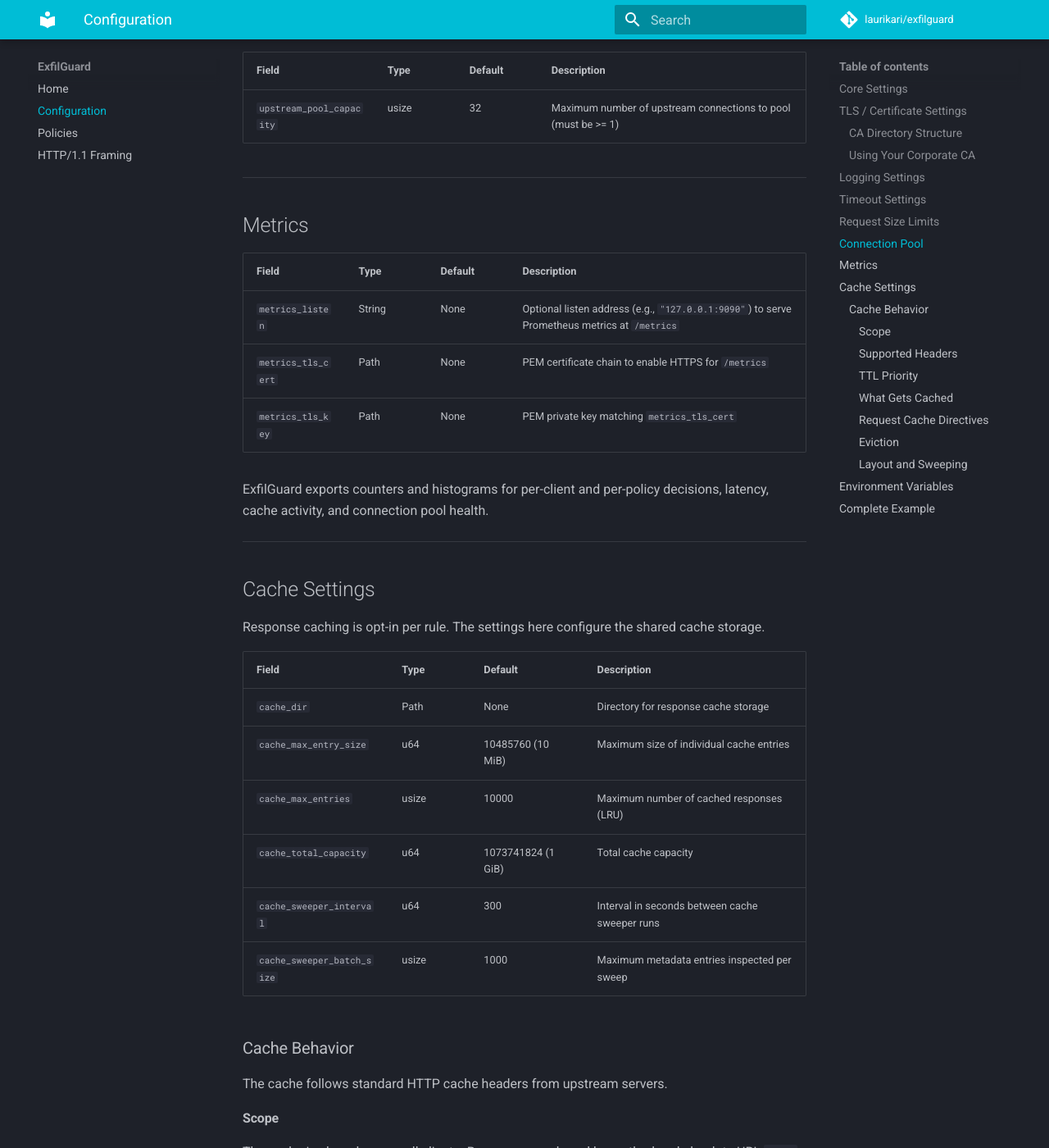
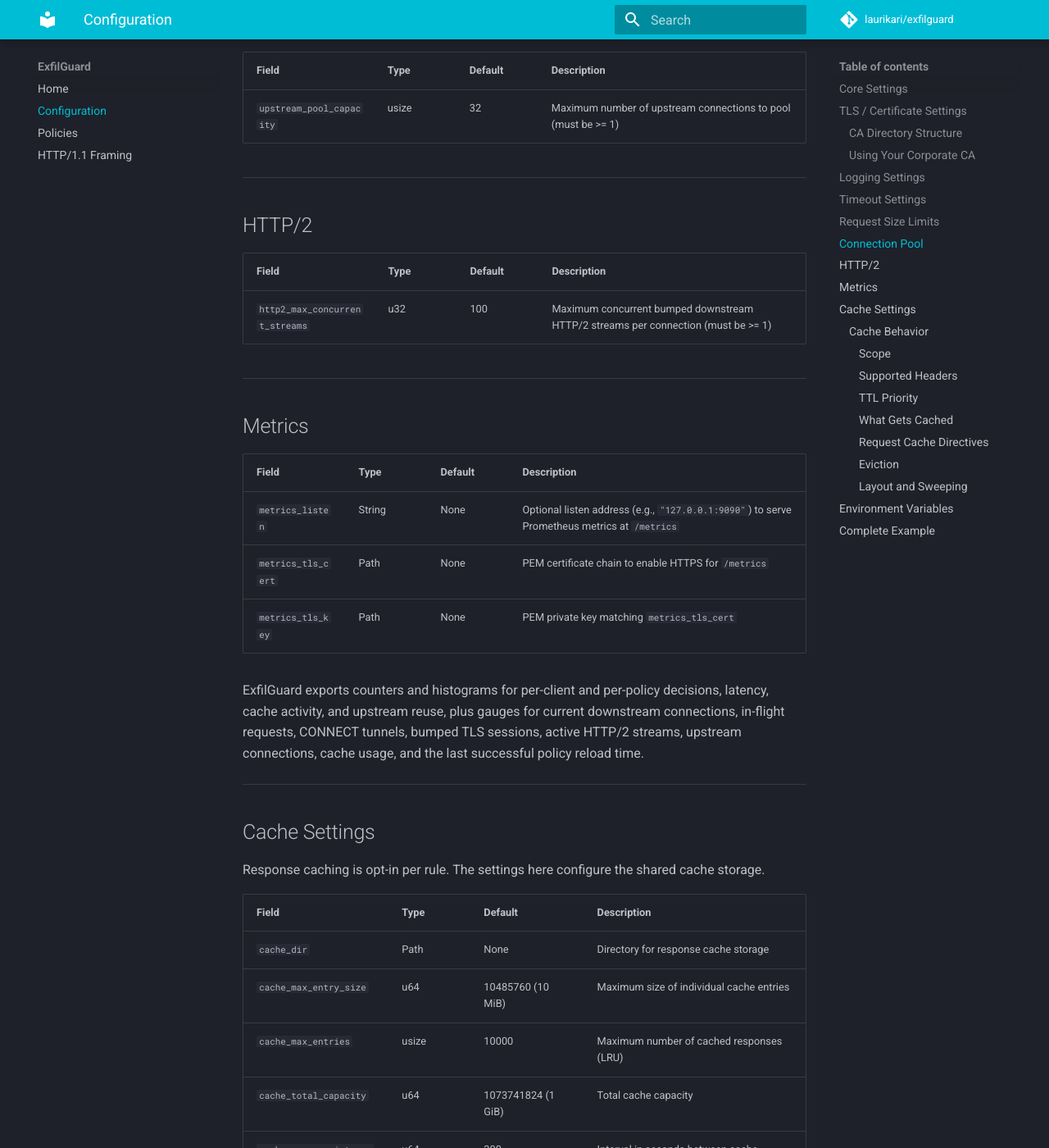
Before and after one commit to laurikari/exfilguard, an MkDocs documentation site: the page built from docs/configuration.md, in a window 1280 px wide and 1400 px high, scrolled down 5138 px. Shown: the whole window at 82% size. Built offline with MkDocs 1.6.1 and Material for MkDocs 9.7.7, drawn with Linux system fonts in a browser that asks for light colours; comment, search, counter and statistics services are not loaded; some of the changed text lies outside the part shown.

Commit message:
Document HTTP/2 concurrency and operator metrics

```diff
--- a/docs/configuration.md
+++ b/docs/configuration.md
@@ -169,8 +169,8 @@
 
 | Field | Type | Default | Description |
 |-------|------|---------|-------------|
-| `max_request_header_size` | usize | 32768 (32 KiB) | Maximum HTTP request header size |
-| `max_response_header_size` | usize | 32768 (32 KiB) | Maximum HTTP response header size |
+| `max_request_header_size` | usize | 32768 (32 KiB) | Maximum HTTP request header size, including bumped HTTP/2 header lists |
+| `max_response_header_size` | usize | 32768 (32 KiB) | Maximum HTTP response header size, including upstream HTTP/2 header lists |
 | `max_request_body_size` | usize | 0 (unlimited) | Maximum HTTP request body size during forwarding (0 disables the limit) |
 
 ---
@@ -183,6 +183,14 @@
 
 ---
 
+## HTTP/2
+
+| Field | Type | Default | Description |
+|-------|------|---------|-------------|
+| `http2_max_concurrent_streams` | u32 | 100 | Maximum concurrent bumped downstream HTTP/2 streams per connection (must be >= 1) |
+
+---
+
 ## Metrics
 
 | Field | Type | Default | Description |
@@ -192,7 +200,10 @@
 | `metrics_tls_key` | Path | None | PEM private key matching `metrics_tls_cert` |
 
 ExfilGuard exports counters and histograms for per-client and per-policy
-decisions, latency, cache activity, and connection pool health.
+decisions, latency, cache activity, and upstream reuse, plus gauges for current
+downstream connections, in-flight requests, CONNECT tunnels, bumped TLS
+sessions, active HTTP/2 streams, upstream connections, cache usage, and the
+last successful policy reload time.
 
 ---
 
@@ -325,6 +336,9 @@
 # Connection pool
 upstream_pool_capacity = 32
 
+# HTTP/2
+http2_max_concurrent_streams = 100
+
 # Size limits (bytes)
 max_request_header_size = 32768
 max_response_header_size = 32768
```
Also changed, not shown: README.md (+4 -1 lines), docs/index.md (+1 -1 lines), 1 other file.
